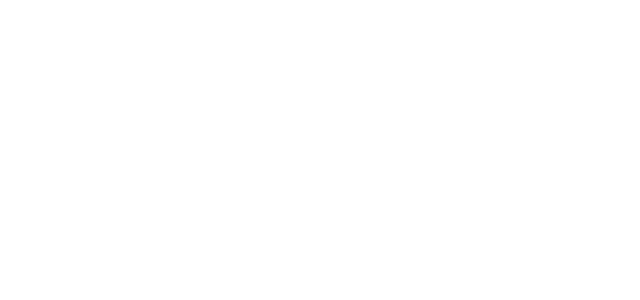
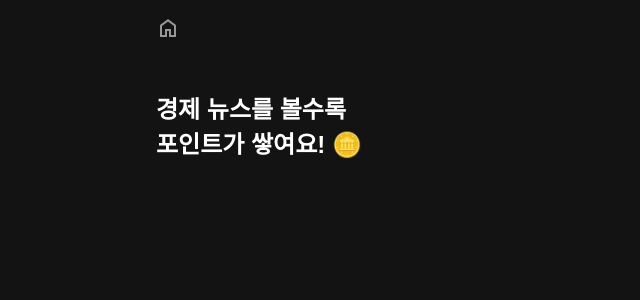
Before and after one commit to Dsm-Hackathon-2024/frontend, a React (Vite) app: page /news in a window 1280 px wide. Before the commit this address had no page. Shown: the top 300 px of the page, without its empty margins (0-640 px from the left). Built offline with nearby package versions, Linux system fonts and the light colour scheme; a web font is replaced by a local one.

Commit message:
news page routing

```diff
--- /dev/null
+++ b/src/pages/News.jsx
@@ -0,0 +1,47 @@
+import styled from "styled-components";
+import { theme } from "../style/theme";
+
+function News() {
+  return (
+    <Wrapper>
+      <CenterContainer>
+        <TextContainer>
+          <div>
+            경제 뉴스를 볼수록
+            <br />
+            포인트가 쌓여요! 🪙
+          </div>
+        </TextContainer>
+      </CenterContainer>
+    </Wrapper>
+  );
+}
+
+export default News;
+
+const Wrapper = styled.div`
+  width: 100vw;
+  height: 100vh;
+  background-color: ${theme.colors.black80};
+  display: flex;
+  justify-content: center;
+  align-items: center;
+  overflow: hidden;
+`;
+
+const CenterContainer = styled.div`
+  display: flex;
+  flex-direction: column;
+  padding: 90px 16px 0 16px;
+  min-width: 360px;
+  max-width: 1000px;
+  width: 100%;
+  height: 100%;
+  gap: 20px;
+`;
+
+const TextContainer = styled.div`
+  font-size: 24px;
+  font-weight: 600;
+  color: white;
+`;
--- a/src/routes/MainRouter.jsx
+++ b/src/routes/MainRouter.jsx
@@ -5,6 +5,7 @@
 import Search from "../pages/Search";
 import Layout from "./Layout";
 import MyPage from "../pages/MyPage";
+import News from "../pages/News";
 
 function MainRouter() {
   return (
@@ -16,6 +17,7 @@
           <Route path="/home" element={<Home />} />
           <Route path="/search" element={<Search />} />
           <Route path="/mypage" element={<MyPage />} />
+          <Route path="/news" element={<News />} />
         </Route>
       </Routes>
     </BrowserRouter>
```
